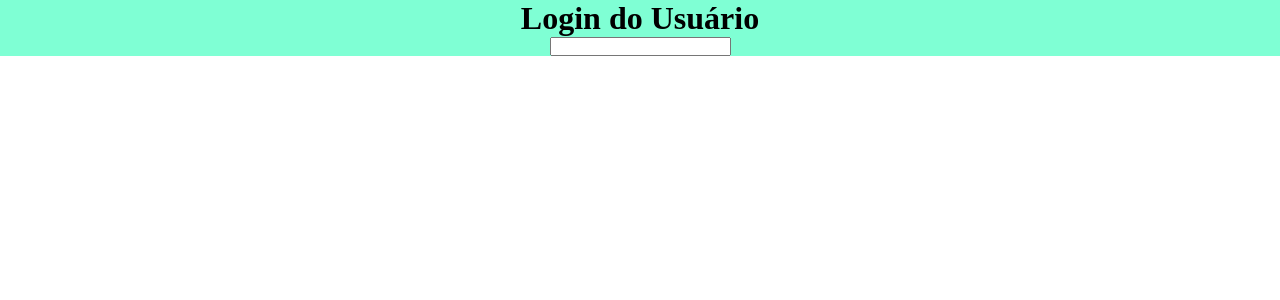
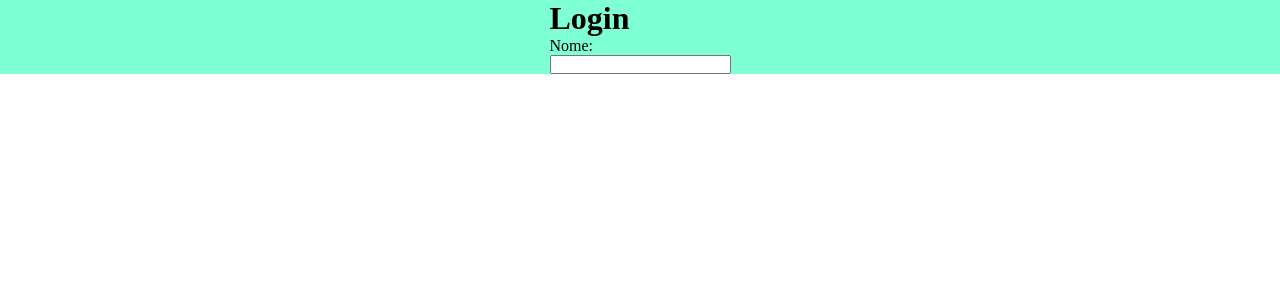
Before and after one commit to brucealberto/processo-hgtx, a React (Vite) app in the folder frontend/: page / in a window 1280 px wide. Shown: the top 300 px of the page. Built offline with nearby package versions, Linux system fonts and the light colour scheme.

Commit message:
feat: CustomInput component

```diff
--- /dev/null
+++ b/frontend/src/components/CustomInput.jsx
@@ -0,0 +1,10 @@
+export const CustomInput = ({label, ...rest}) => {
+  return (
+    <div>
+      <label htmlFor='id-input'>Nome:</label>
+      <div>
+        <input {...rest} id='id-input' type='text' placeholder={label} />
+      </div>
+    </div>
+  );
+};
--- a/frontend/src/screens/Login.jsx
+++ b/frontend/src/screens/Login.jsx
@@ -1,12 +1,13 @@
+import { CustomInput } from '../components/CustomInput';
 import './login.css';
 export const Login = () => {
   return (
-    <div className="login">
-      <h1>Login do Usuário</h1>
+    <div className='login'>
 
-      <form autoComplete="false">
-    <input type="text" />
+      <form autoComplete='false'>
+      <h1>Login</h1>
+        <CustomInput />
       </form>
     </div>
-  )
-}
+  );
+};
```
